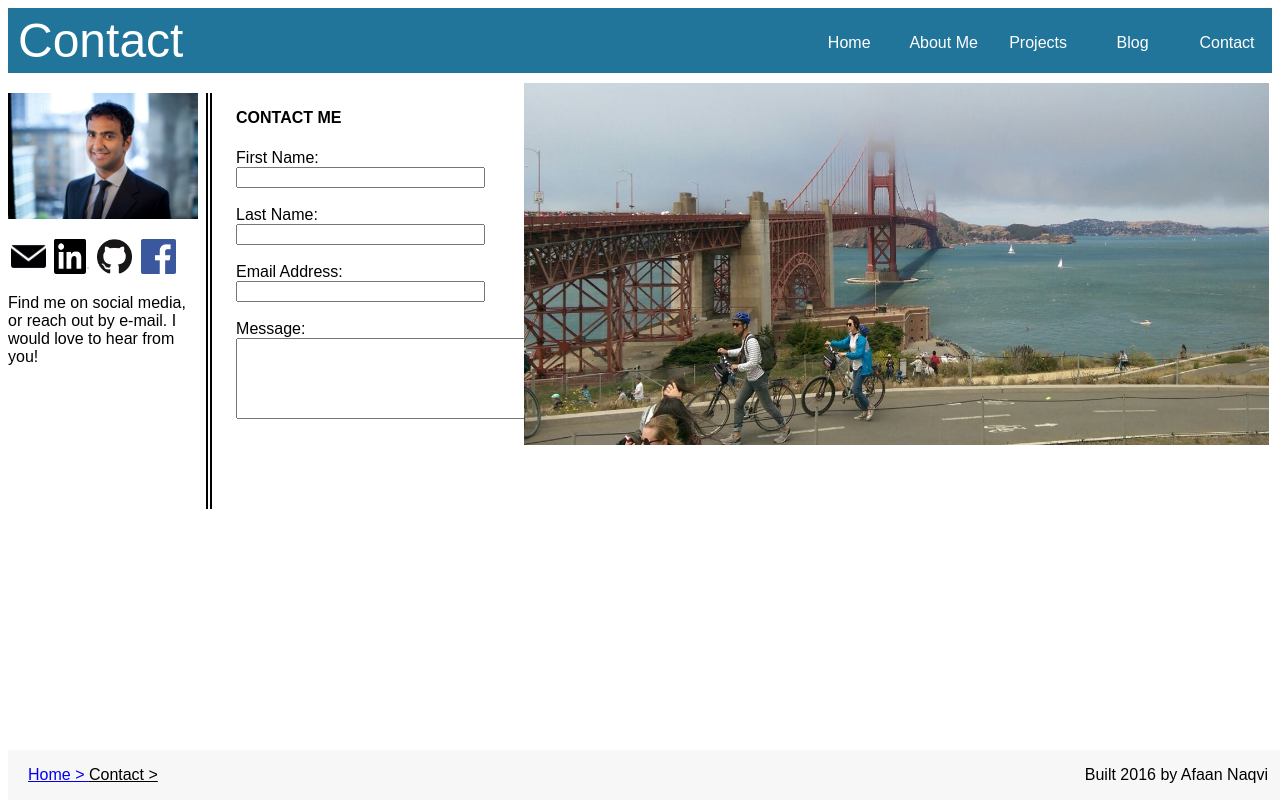
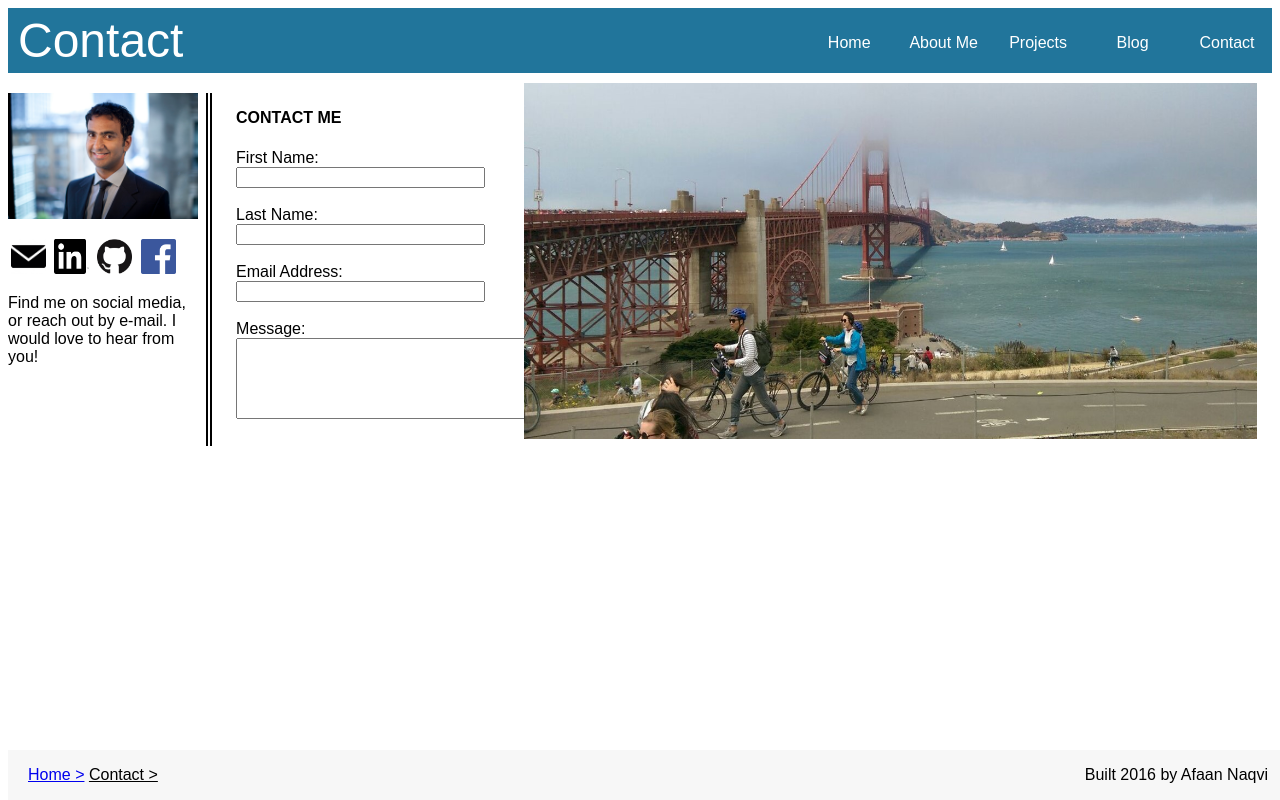
Before and after one commit to afaan5556/afaan5556.github.io, a plain HTML site: page contact.html in a window 1280 px wide. Drawn offline with Linux system fonts and the light colour scheme.

Commit message:
Add site-6 updates

```diff
--- a/contact.html
+++ b/contact.html
@@ -48,7 +48,7 @@
 
 		</main>
 		<footer>
-			<p id="Bread_crumbs"><a href="index.html">Home > </a> <a href=""> Contact > </a>  </p>
+			<p id="Bread_crumbs"><a href="index.html">Home ></a> <a href=""> Contact ></a>
 			<p id="Copyright">Built 2016 by Afaan Naqvi</p>
 		</footer>
 	</body>
--- a/stylesheets/blog.css
+++ b/stylesheets/blog.css
@@ -51,8 +51,7 @@ main {
 }
 
 aside {
-	padding-bottom: 10%;
-	margin-bottom: 10%;
+	padding-bottom: 5%;
 }
 
 #small {
--- a/stylesheets/default.css
+++ b/stylesheets/default.css
@@ -56,7 +56,7 @@ aside {
 	vertical-align: top;
 	padding-right: 8px;
 	border-right: double black 6px;
-	padding-bottom: 10%;
+	padding-bottom: 5%;
 }
 
 aside > ul {
@@ -91,7 +91,7 @@ form {
 }
 
 #contact_spread {
-	width: 59%;
+	width: 58%;
 	display: inline-block;
 }
 
```
Also changed, not shown: blog/index.html (+1 -1 lines).
